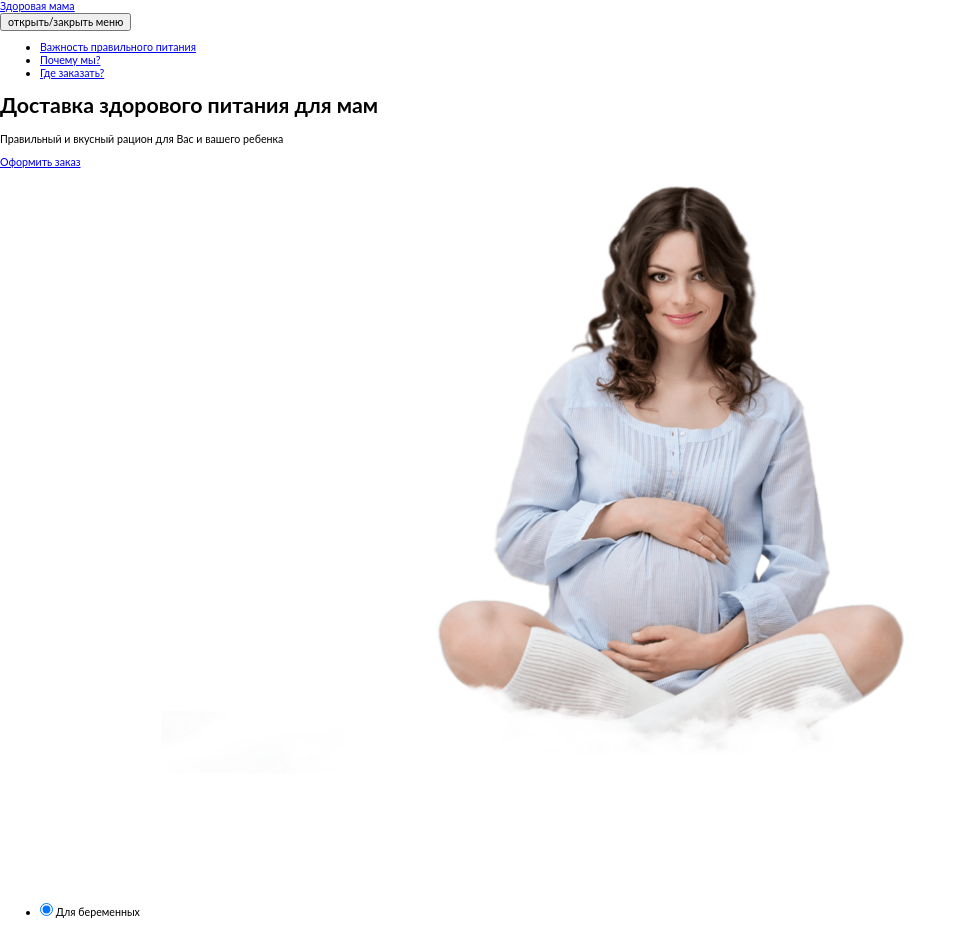
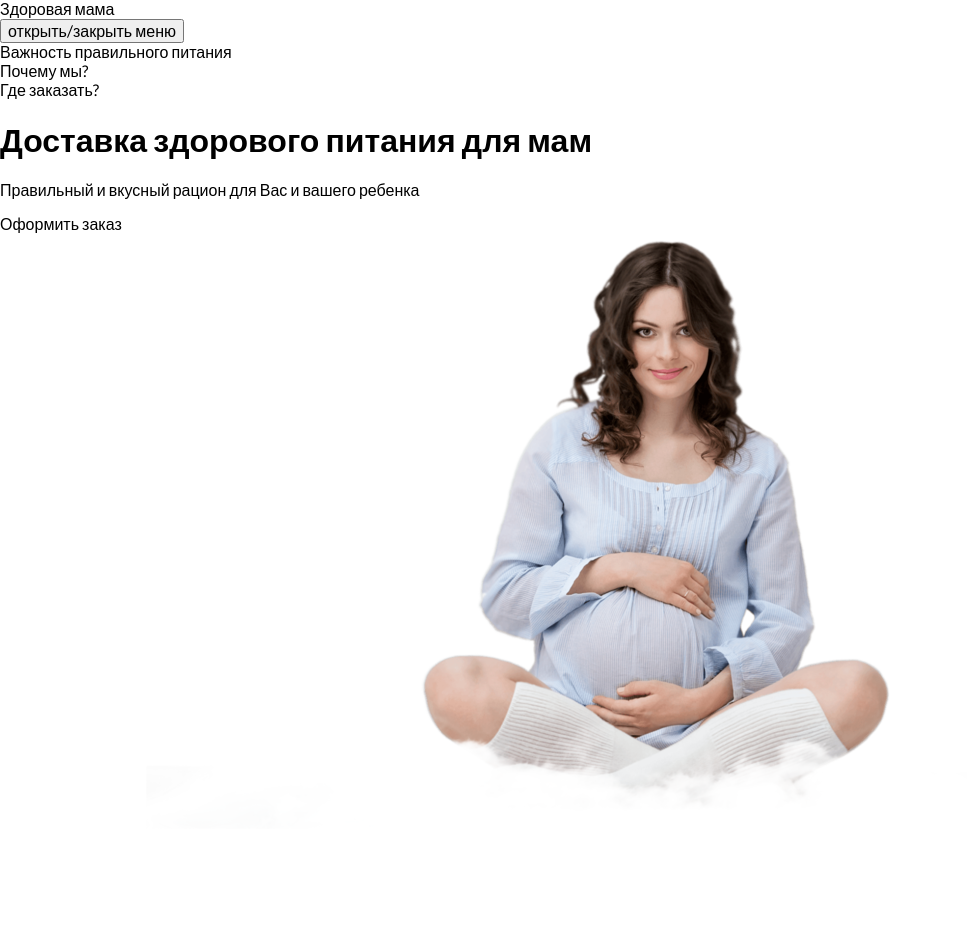
Before and after one commit to Mogrima/Healthy-mama, a website: page source/index.html in a window 1280 px wide. Shown: the top 952 px of the page, without its empty margins (0-967 px from the left). Drawn offline with nearby package versions, Linux system fonts and the light colour scheme; files that its build step writes are made by us from their sources.

Commit message:
1. добавлены общие классы списка и ссылок в верстку на index.html 2. добавлено подключение шрифтов. 3. добавлены глобальные стили

```diff
--- a/source/index.html
+++ b/source/index.html
@@ -7,17 +7,17 @@
     content="Доставка здорового питания для мам и будущих мам, составим для Вас персональное меню">
   <title>Доставка здорового питания для мам</title>
   <link rel="stylesheet" href="css/normalize.css">
-  <link rel="stylesheet" href="css/style.css">
+  <link rel="stylesheet" href="css/style.min.css">
 </head>
 <body>
   <header class="header">
-    <a class="logo header__logo" href="index.html">Здоровая мама</a>
+    <a class="link logo header__logo" href="index.html">Здоровая мама</a>
     <nav class="nav header__nav">
       <button type="button"><span class="visually-hidden">открыть/закрыть меню</span></button>
-      <ul class="nav__list">
-        <li class="nav__item"><a href="#reason" class="nav__link">Важность правильного питания</a></li>
-        <li class="nav__item"><a href="#features" class="nav__link">Почему мы?</a></li>
-        <li class="nav__item"><a href="#order-form" class="nav__link">Где заказать?</a></li>
+      <ul class="same-list nav__list">
+        <li class="nav__item"><a class="link" href="#reason" class="nav__link">Важность правильного питания</a></li>
+        <li class="nav__item"><a class="link" href="#features" class="nav__link">Почему мы?</a></li>
+        <li class="nav__item"><a class="link" href="#order-form" class="nav__link">Где заказать?</a></li>
       </ul>
     </nav>
   </header>
@@ -26,10 +26,10 @@
      <div class="promo__text">
       <h1 class="promo__title">Доставка здорового питания для мам</h1>
       <p class="promo__desc">Правильный и вкусный рацион для Вас и вашего ребенка</p>
-      <a href="#" class="promo__button button">Оформить заказ</a>
+      <a href="#" class="link promo__button button">Оформить заказ</a>
      </div>
      <div class="promo__slider">
-       <ul class="slider">
+       <ul class="same-list slider">
          <li class="slider__item">
            <input type="radio" name="toggle" id="expectant" checked="">
            <label for="expectant">
@@ -65,7 +65,7 @@
     <section id="reason" class="reason">
       <div class="reason__text">
         <h2 class="title title--white reason__title">Почему Вам нужно правильно питаться?</h2>
-        <ul class="reason__list">
+        <ul class="same-list reason__list">
           <li class="reason__item">Здоровый ребенок</li>
           <li class="reason__item">Повышение иммунитета</li>
           <li class="reason__item">Поддержание фигуры</li>
@@ -83,7 +83,7 @@
     <section class="product">
       <h2 class="title product__title">Обязательные продукты для здорового питания:</h2>
       <div class="product__container">
-        <ul class="food-slider">
+        <ul class="same-list food-slider">
           <li class="food-slider__item food-slider__item--active">
             <h3 class="product__subtitle">Мясо</h3>
             <p class="product__desc">Крольчатина, телятина, индейка, курица без кожи. Мясные блюда ежедневно должны присутствовать в питании в тушеном, запеченном или вареном виде.</p>
@@ -112,7 +112,7 @@
     </section>
     <section id="features" class="features">
       <h2 class="title features__title">Почему мамы выбирают нашу доставку?</h2>
-      <ul class="features__list">
+      <ul class="same-list features__list">
         <li class="features__item features__item--eco">
           <h3 class="features__subtitle">Экологичность:</h3>
           <p class="features__text">продукты выращиваются без применения химии</p>
@@ -133,7 +133,7 @@
     </section>
     <section class="insta">
       <h2 class="title insta__title">Наш Instagram</h2>
-      <p class="insta__text"><a class="insta__link" href="#">Подписывайтесь</a>, чтобы быть в курсе последних новостей</p>
+      <p class="insta__text"><a class="link insta__link" href="#">Подписывайтесь</a>, чтобы быть в курсе последних новостей</p>
     </section>
     <section id="order-form" class="order-form">
       <h2 class="visually-hidden">Форма заказа меню</h2>
@@ -149,15 +149,15 @@
     </section>
   </main>
   <footer>
-    <a class="logo logo--white footer__logo" href="index.html">Здоровая мама</a>
-    <ul class="nav__list footer__nav">
-      <li class="nav__item"><a href="#reason" class="nav__link">Важность правильного питания</a></li>
-      <li class="nav__item"><a href="#features" class="nav__link">Почему мы?</a></li>
-      <li class="nav__item"><a href="#order-form" class="nav__link">Где заказать?</a></li>
+    <a class="link logo logo--white footer__logo" href="index.html">Здоровая мама</a>
+    <ul class="same-list nav__list footer__nav">
+      <li class="nav__item"><a href="#reason" class="link nav__link">Важность правильного питания</a></li>
+      <li class="nav__item"><a href="#features" class="link nav__link">Почему мы?</a></li>
+      <li class="nav__item"><a href="#order-form" class="link nav__link">Где заказать?</a></li>
     </ul>
-    <ul class="footer__conditions">
-      <li class="footer__conditions__item"><a href="#" class="footer__conditions__link">Политика конфиденциальности</a></li>
-      <li class="footer__conditions__item"><a href="#" class="footer__conditions__link">Условия онлайн-использования</a></li>
+    <ul class="same-list footer__conditions">
+      <li class="footer__conditions__item"><a href="#" class="link footer__conditions__link">Политика конфиденциальности</a></li>
+      <li class="footer__conditions__item"><a href="#" class="link footer__conditions__link">Условия онлайн-использования</a></li>
     </ul>
   </footer>
 </body>
--- /dev/null
+++ b/source/less/blocks/global.less
@@ -0,0 +1,35 @@
+*,
+::after,
+::before {
+  box-sizing: inherit;
+}
+
+body {
+  font-family: "Lato", "Arial", sans-serif;
+  font-weight: normal;
+  font-size: 16px;
+}
+
+.slider__item input,
+.visual-hidden {
+  position: absolute;
+  overflow: hidden;
+  width: 1px;
+  height: 1px;
+  margin: -1px;
+  padding: 0;
+  border: 0;
+  white-space: nowrap;
+  clip: rect(0 0 0 0);
+}
+
+.same-list {
+  margin: 0;
+  padding: 0;
+  list-style: none;
+}
+
+.link {
+  color: #000000;
+  text-decoration: none;
+}
--- /dev/null
+++ b/source/less/fonts.less
@@ -0,0 +1,31 @@
+@font-face {
+  font-family: "Lato";
+  src: url("../fonts/Lato-Bold.woff2") format("woff2"), url("../fonts/Lato-Bold.woff") format("woff");
+  font-display: swap;
+  font-weight: 700;
+  font-style: normal;
+}
+
+@font-face {
+  font-family: "Lato";
+  src: url("../fonts/Lato-Semibold.woff2") format("woff2"), url("../fonts/Lato-Semibold.woff") format("woff");
+  font-display: swap;
+  font-weight: 600;
+  font-style: normal;
+}
+
+@font-face {
+  font-family: "Lato";
+  src: url("../fonts/Lato-Medium.woff2") format("woff2"), url("../fonts/Lato-Medium.woff") format("woff");
+  font-display: swap;
+  font-weight: 500;
+  font-style: normal;
+}
+
+@font-face {
+  font-family: "Lato";
+  src: url("../fonts/Lato-Regular.woff2") format("woff2"), url("../fonts/Lato-Regular.woff") format("woff");
+  font-display: swap;
+  font-weight: 400;
+  font-style: normal;
+}
--- a/source/less/style.less
+++ b/source/less/style.less
@@ -0,0 +1,2 @@
+@import "fonts.less";
+@import "blocks/global.less";
```
